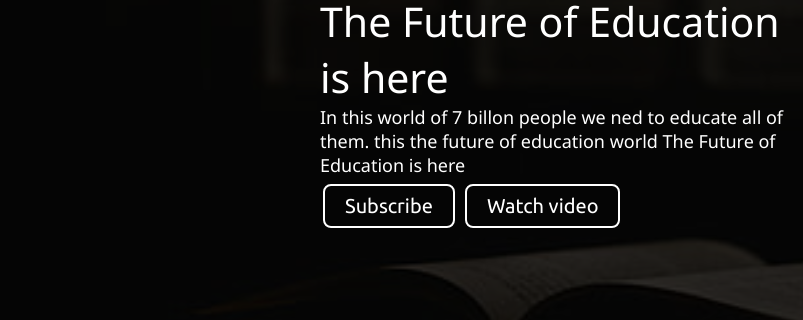
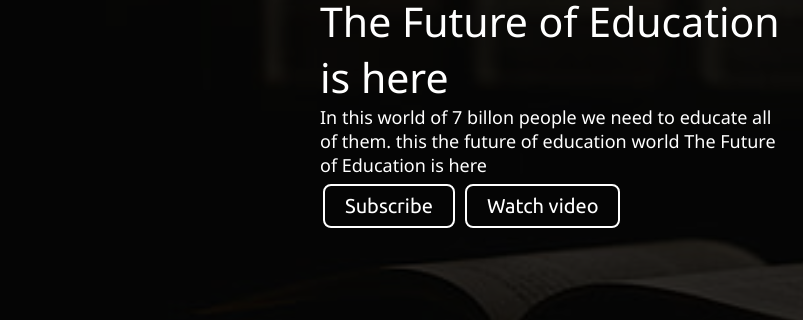
Before and after one commit to Mashaallah12/new-responsive-website, a plain HTML site: page index.html in a window 1280 px wide. Shown: the part 282-602 px from the top of the page, 0-803 px from the left. Drawn offline with Linux system fonts and the light colour scheme; a script that the page names is missing.

Commit message:
spelling mistake

```diff
--- a/index.html
+++ b/index.html
@@ -33,7 +33,7 @@
         <div class="box-main">
             <div class="firsthalf">
                 <p class="text-big">The Future of Education is here</p>
-                <p class="text-small">In this world of 7 billon people we ned to educate all of them. this the future of
+                <p class="text-small">In this world of 7 billon people we need to educate all of them. this the future of
                     education world The Future of Education is here</p>
                 <div class="buttons">
                     <button class="btn">Subscribe</button>
```
